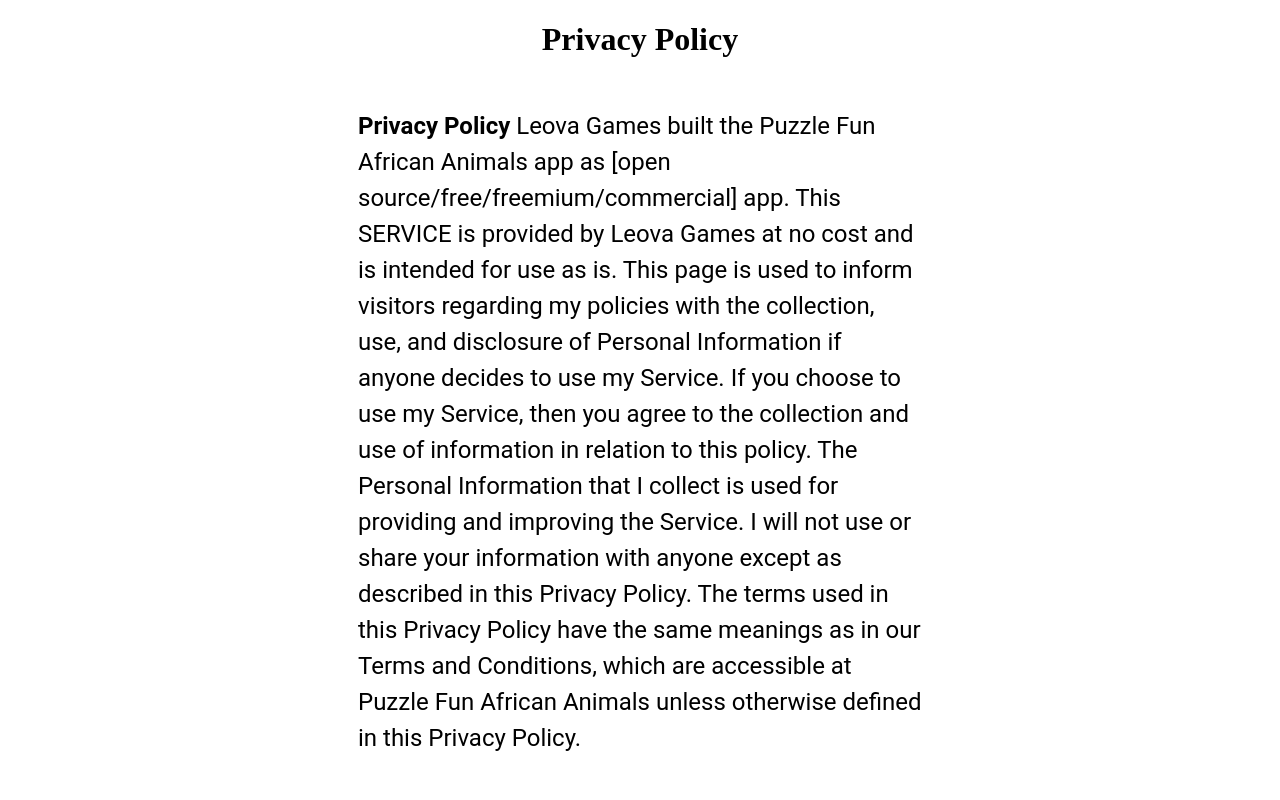
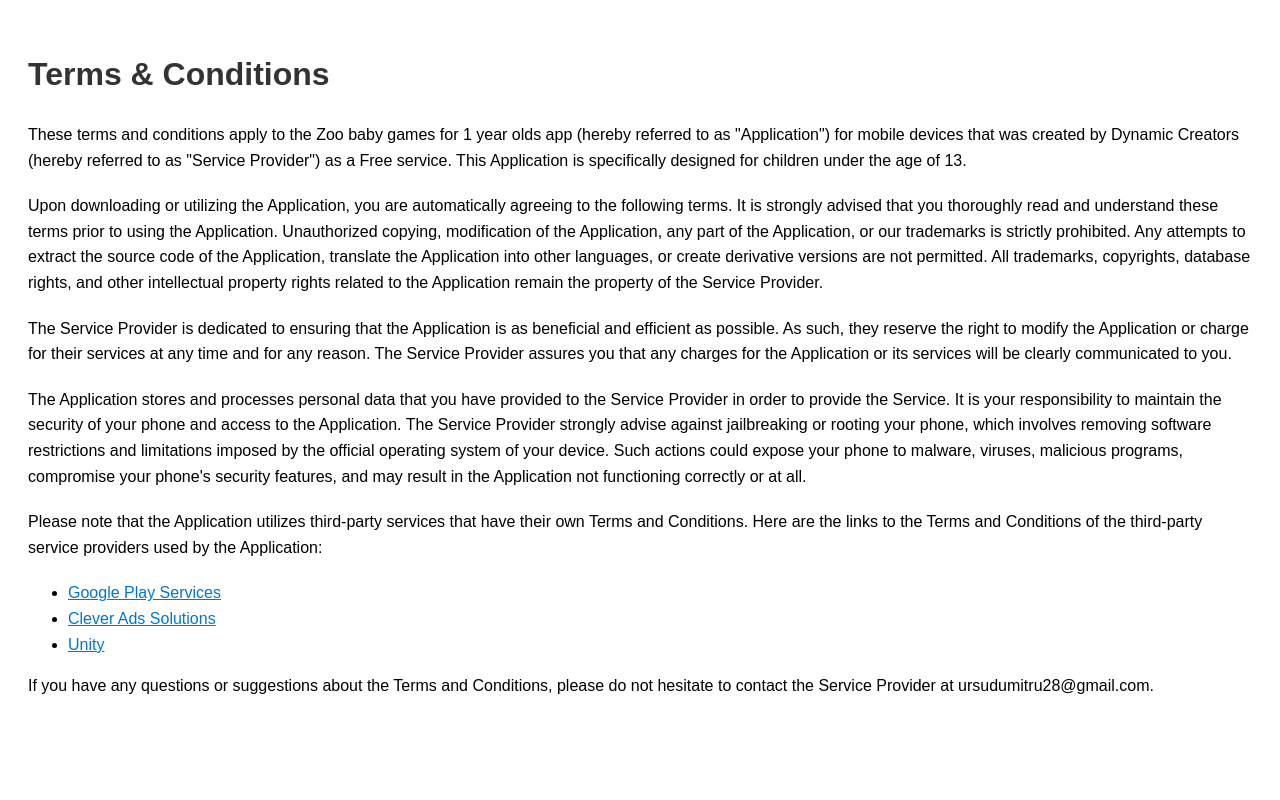
Before and after one commit to DynamicCreators22/PuzzleFunwithAfricanAnimals-, a plain HTML site: page index.html in a window 1280 px wide. Shown: the top 800 px of the page. Drawn offline with Linux system fonts and the light colour scheme.

Commit message:
Update index.html

```diff
--- a/index.html
+++ b/index.html
@@ -2,58 +2,37 @@
 <html lang="en">
 <head>
     <meta charset="UTF-8">
-    <meta http-equiv="X-UA-Compatible" content="IE=edge">
     <meta name="viewport" content="width=device-width, initial-scale=1.0">
-    <title>Privacy Policy</title>
+    <title>Terms and Conditions</title>
+    <style>
+        body {
+            font-family: Arial, sans-serif;
+            padding: 20px;
+            line-height: 1.6;
+        }
+        h1 {
+            color: #333;
+        }
+        p {
+            margin-bottom: 20px;
+        }
+        a {
+            color: #0077cc;
+        }
+    </style>
 </head>
-
 <body>
-    <h1 style="text-align:center">Privacy Policy</h1>
-
-    <div style="background-color: rgb(255, 255, 255); margin: 50px 350px 0px 350px; font-size: 24px;line-height: 1.50; font-family: 'Roboto',Arial,sans-serif">
-
-        <p><strong>Privacy Policy</strong> Leova Games built the Puzzle Fun African Animals app as [open source/free/freemium/commercial] app. This SERVICE is provided by Leova Games at no cost and is intended for use as is.
-            This page is used to inform visitors regarding my policies with the collection, use, and disclosure of Personal Information if anyone decides to use my Service.
-            If you choose to use my Service, then you agree to the collection and use of information in relation to this policy. The Personal Information that I collect is used for providing and improving the Service. I will not use or share your information with anyone except as described in this Privacy Policy.
-            The terms used in this Privacy Policy have the same meanings as in our Terms and Conditions, which are accessible at Puzzle Fun African Animals unless otherwise defined in this Privacy Policy.</p>
-        <br>
-
-        <p><strong>Information Collection and Use</strong><br>For a better experience, while using our Service, I may require you to provide us with certain personally identifiable information. The information that I request will be retained on your device and is not collected by me in any way.
-            The app does use third-party services that may collect information used to identify you.
-            Link to the privacy policy of third-party service providers used by the app</p>
-        <li><a href="https://www.google.com/policies/privacy/" target="_blank" rel="noreferrer noopener">Google Play Services</a></li>
-        <br>
-
-        <p><strong>Log Data</strong><br>I want to inform you that whenever you use my Service, in a case of an error in the app I collect data and information (through third-party products) on your phone called Log Data. This Log Data may include information such as your device Internet Protocol
-            (“IP”) address, device name, operating system version, the configuration of the app when utilizing my Service, the time and date of your use of the Service, and other statistics.</p>
-        <br>
-
-        <p><strong>Service Providers</strong> I may employ third-party companies and individuals due to the following reasons:
-            <li>To facilitate our Service;</li>
-            <li>To provide the Service on our behalf;</li>
-            <li>To perform Service-related services; or</li>
-            <li>To assist us in analyzing how our Service is used.</li> I want to inform users of this Service that these third parties have access to their Personal Information. The reason is to perform the tasks assigned to them on our behalf. However, they are obligated not to disclose or use the information for any other purpose.
-        </p>
-        <br>
-
-        <p><strong>Security</strong> I value your trust in providing us your Personal Information, thus we are striving to use commercially acceptable means of protecting it. But remember that no method of transmission over the internet, or method of electronic storage is 100% secure and reliable, and I cannot guarantee its absolute security.</p>
-        <br>
-
-        <p><strong>Links to Other Sites</strong> This Service may contain links to other sites. If you click on a third-party link, you will be directed to that site. Note that these external sites are not operated by me. Therefore, I strongly advise you to review the Privacy Policy of these websites. I have no control over and assume no responsibility for the
-            content, privacy policies, or practices of any third-party sites or services.</p>
-        <br>
-
-        <p><strong>Childrens Privacy</strong> These Services are intended for children under the age of 13. I do not knowingly collect personally identifiable information from children under 13 years of age. In the case I discover that a child under 13 has provided me with personal information, I immediately delete this from our servers.
-            If you are a parent or guardian and you are aware that your child has provided us with personal information, please contact me so that I will be able to do the necessary actions.</p>
-         <br>
-
-        <p><strong>Changes to This Privacy Policy</strong> I may update our Privacy Policy from time to time. Thus, you are advised to review this page periodically for any changes. I will notify you of any changes by posting the new Privacy Policy on this page.
-            This policy is effective as of 2024-04-06</p>
-        <br>
-
-        <p><strong>Contact Us</strong> If you have any questions or suggestions about my Privacy Policy, do not hesitate to contact me at ursudumitru28@gmail.com</p>
-        <br>
-    </div>
-
+    <h1>Terms & Conditions</h1>
+    <p>These terms and conditions apply to the Zoo baby games for 1 year olds app (hereby referred to as "Application") for mobile devices that was created by Dynamic Creators (hereby referred to as "Service Provider") as a Free service. This Application is specifically designed for children under the age of 13.</p>
+    <p>Upon downloading or utilizing the Application, you are automatically agreeing to the following terms. It is strongly advised that you thoroughly read and understand these terms prior to using the Application. Unauthorized copying, modification of the Application, any part of the Application, or our trademarks is strictly prohibited. Any attempts to extract the source code of the Application, translate the Application into other languages, or create derivative versions are not permitted. All trademarks, copyrights, database rights, and other intellectual property rights related to the Application remain the property of the Service Provider.</p>
+    <p>The Service Provider is dedicated to ensuring that the Application is as beneficial and efficient as possible. As such, they reserve the right to modify the Application or charge for their services at any time and for any reason. The Service Provider assures you that any charges for the Application or its services will be clearly communicated to you.</p>
+    <p>The Application stores and processes personal data that you have provided to the Service Provider in order to provide the Service. It is your responsibility to maintain the security of your phone and access to the Application. The Service Provider strongly advise against jailbreaking or rooting your phone, which involves removing software restrictions and limitations imposed by the official operating system of your device. Such actions could expose your phone to malware, viruses, malicious programs, compromise your phone's security features, and may result in the Application not functioning correctly or at all.</p>
+    <p>Please note that the Application utilizes third-party services that have their own Terms and Conditions. Here are the links to the Terms and Conditions of the third-party service providers used by the Application:</p>
+    <ul>
+        <li><a href="https://www.google.com">Google Play Services</a></li>
+        <li><a href="https://www.cleveradssolutions.com">Clever Ads Solutions</a></li>
+        <li><a href="https://unity3d.com/legal/terms-of-service">Unity</a></li>
+    </ul>
+    <p>If you have any questions or suggestions about the Terms and Conditions, please do not hesitate to contact the Service Provider at ursudumitru28@gmail.com.</p>
 </body>
 </html>
```
